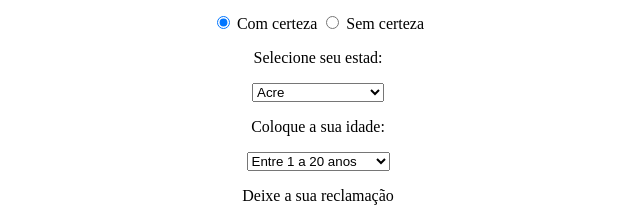
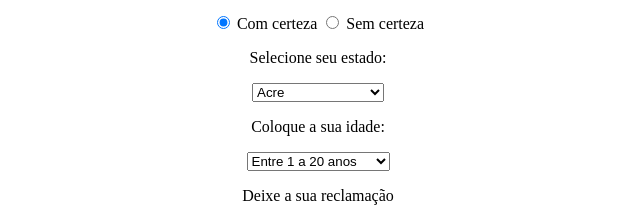
Before and after one commit to giicamargo/Tab, a plain HTML site: page index.html in a window 1280 px wide. Shown: the part 179-397 px from the top of the page, 322-962 px from the left. Drawn offline with Linux system fonts and the light colour scheme.

Commit message:
fewewwewr

```diff
--- a/index.html
+++ b/index.html
@@ -18,7 +18,7 @@
         <input type="radio" name="work" value="sim" checked> Com certeza
         <input type="radio" name="work" value="nao"> Sem certeza
         <br>
-        <p>Selecione seu estad:</p>
+        <p>Selecione seu estado:</p>
         <select name="estado" id="" required>
             <option value="1">Acre</option>
             <option value="2">Parana</option>
```
